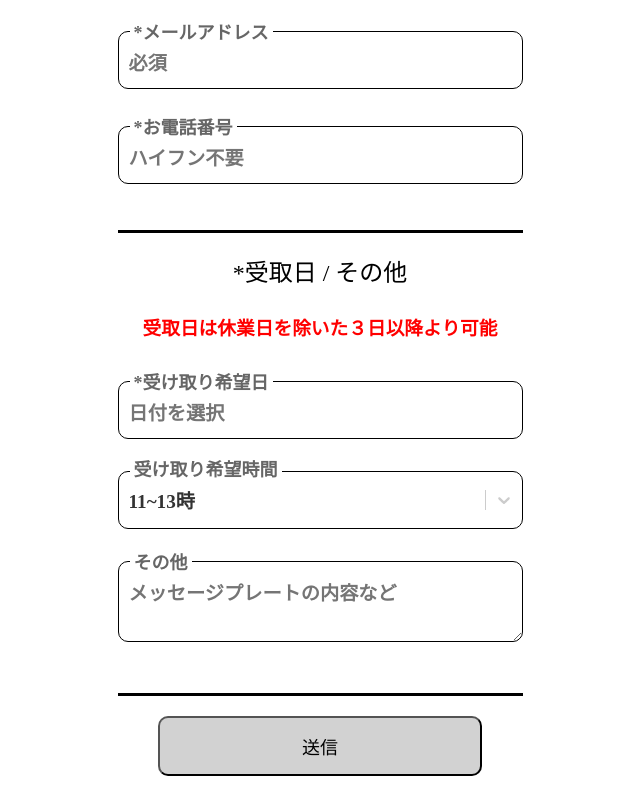
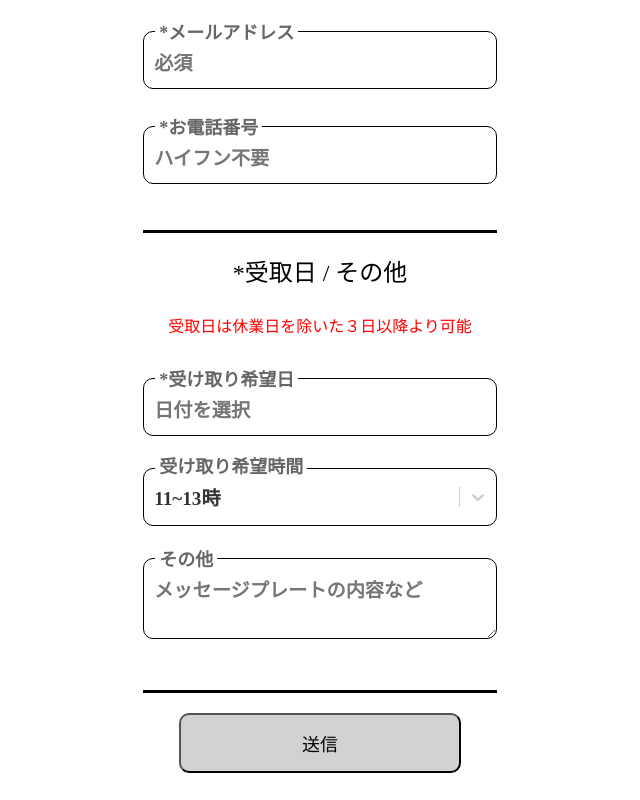
Before and after one commit to yoshimitsut/patisserie_yoyaku2, a React (Vite) app: page / in a window 1280 px wide. Shown: the part 1046-1846 px from the top of the page, without its empty margins (320-960 px from the left). Built offline with nearby package versions, Linux system fonts and the light colour scheme; no server answers.

Commit message:
alterando calendario

```diff
--- a/src/pages/OrderCake.tsx
+++ b/src/pages/OrderCake.tsx
@@ -41,7 +41,7 @@ export default function OrderCake() {
           <div className='notice'>
             <div className='selectable'></div>
             {/* <div style={{ padding: "20px" }}> */}
-              <span>予約可能日  /  <span className='yassumi'>休</span> 休業日</span>
+              <span>予約可能日  /  <span className='yassumi'>X</span> 休業日</span>
             {/* </div> */}
           </div>
         </div>
@@ -326,7 +326,7 @@ export default function OrderCake() {
 
           <div className="date-information">
             <label htmlFor="date" className='title-information'>*受取日 / その他</label>
-            <h3 className='notification'>受取日は休業日を除いた３日以降より可能</h3>
+            <span className='notification'>受取日は休業日を除いた３日以降より可能</span>
 
             <div className='input-group'>
               <label htmlFor="datepicker" className='datepicker'>*受け取り希望日</label>
@@ -359,7 +359,7 @@ export default function OrderCake() {
                     <div className="day-cell">
                       <span>{day}</span>
                       {isAvailable && isFuture && <div className="selectable"></div>}
-                      {isHoliday && <span className="yassumi">休</span>}
+                      {isHoliday && <span className="yassumi">X</span>}
                     </div>
                   );
                 }}
```
